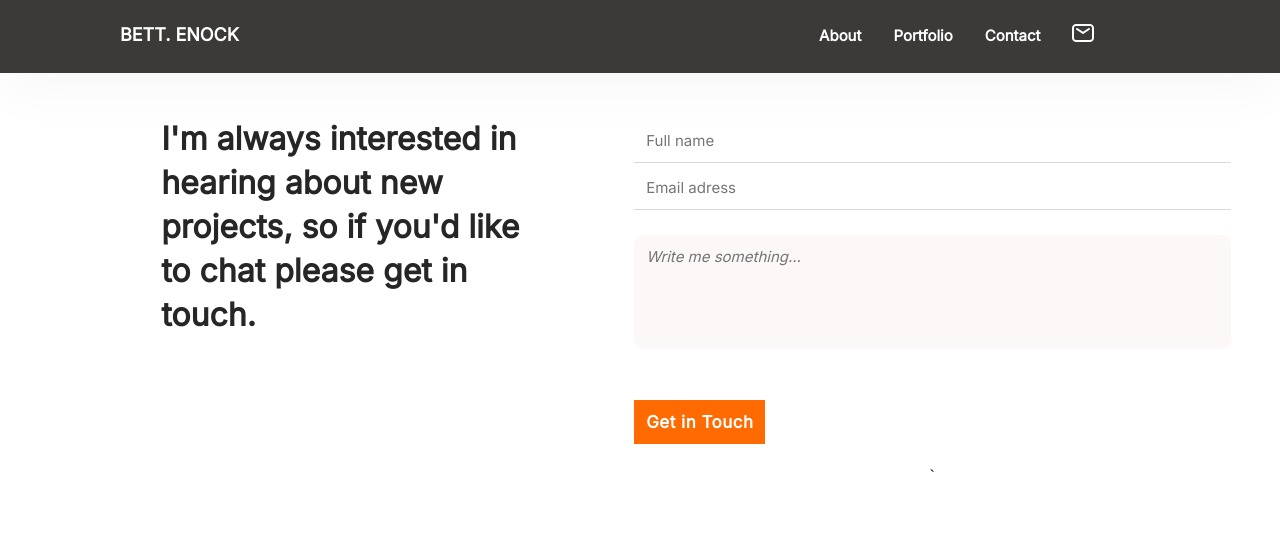
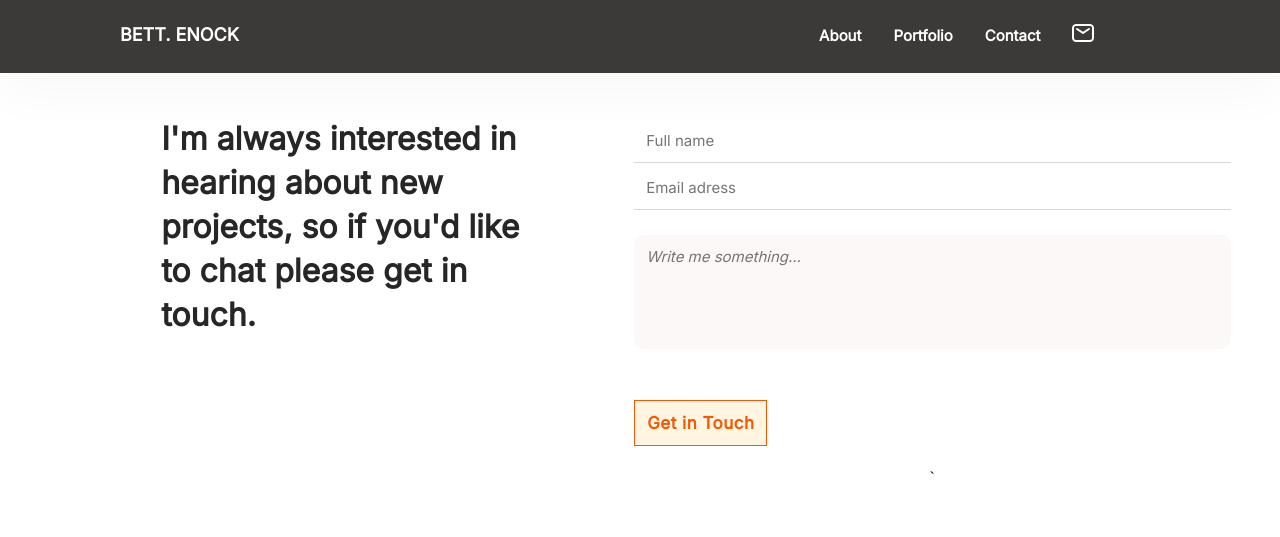
Before and after one commit to Bettenoch/Portfolio-Setup-Mobile-First, a website: page index.html in a window 1280 px wide. In both pictures the pointer is over the input "Get in Touch". Shown: the part 3345-3882 px from the top of the page. Drawn offline with nearby package versions, Linux system fonts and the light colour scheme.

Commit message:
U[date style.css
Implemented hover effects on the submit button

```diff
--- a/style.css
+++ b/style.css
@@ -1097,7 +1097,16 @@ form {
   letter-spacing: 0.03em;
   border: none;
 }
+.contact-btn:hover {
+  color: #f55800;
+  background: #fff5e1;
+  border: 1px solid #f55800;
+}
 
+.contact-btn:active {
+  color: #fff;
+  background: #f55800;
+}
 /* footer */
 .contact_socialmedia {
   display: flex;
@@ -1173,6 +1182,7 @@ form {
     justify-content: flex-start;
   }
 
+
   .contact_socialmedia {
     padding-bottom: 0;
   }
```
